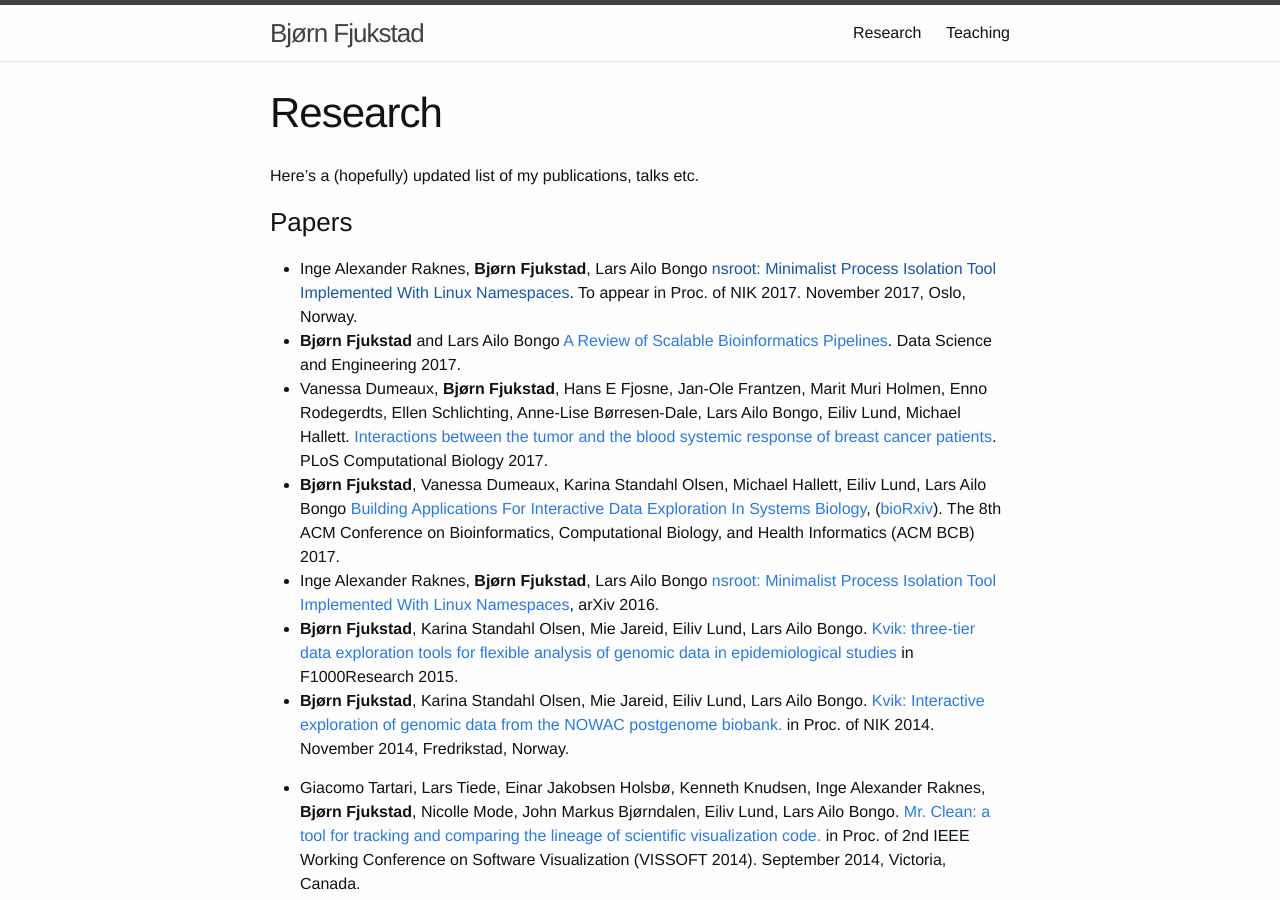
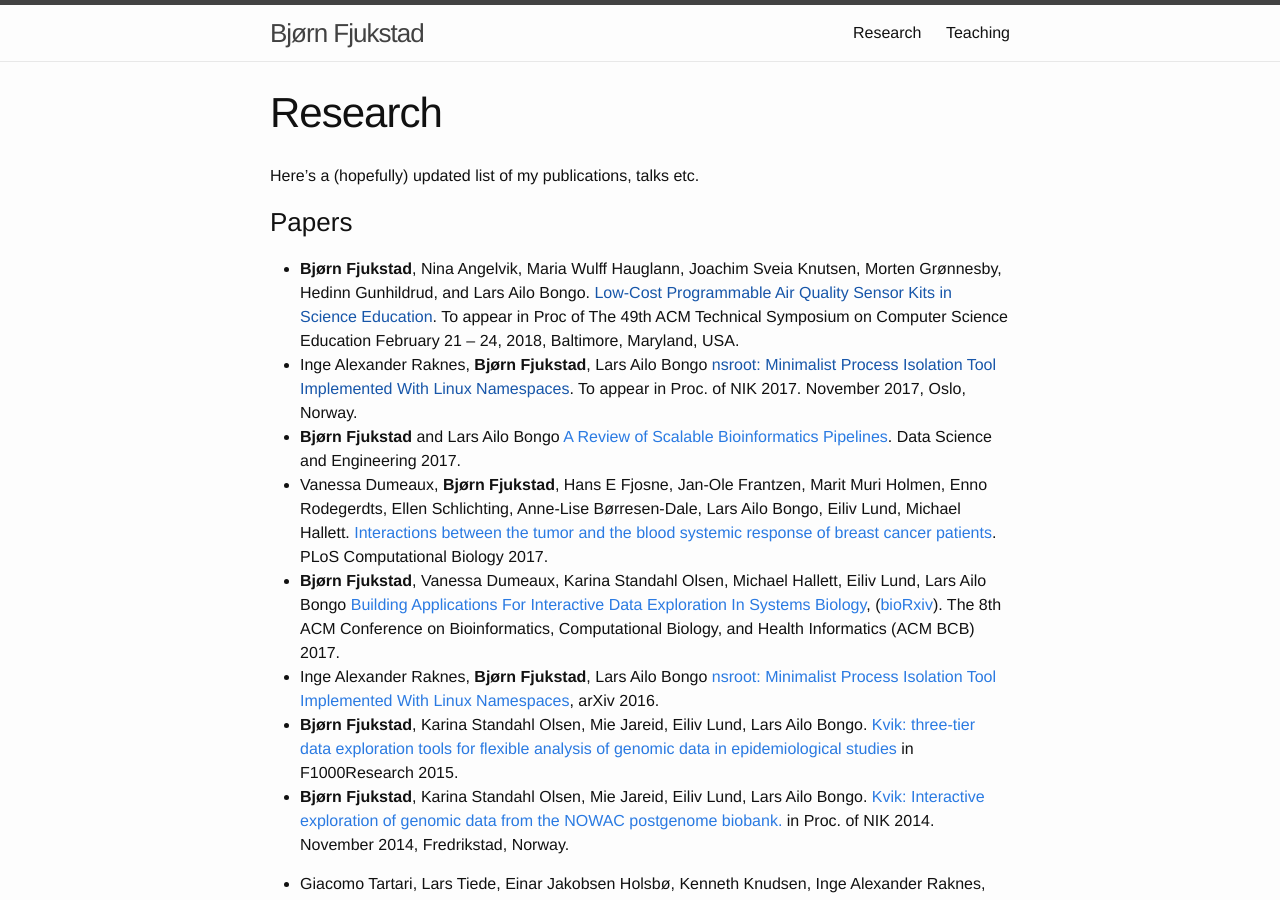
Before and after one commit to fjukstad/fjukstad.github.io, a Jekyll site: the page built from research.md, in a window 1280 px wide and 900 px high. Built offline with Jekyll 4.4.1, drawn with Linux system fonts in a browser that asks for light colours.

Commit message:
add air:bit paper

```diff
--- a/research.md
+++ b/research.md
@@ -6,6 +6,11 @@ permalink: /research/
 Here's a (hopefully) updated list of my publications, talks etc.
 
 ### Papers
+- **Bjørn Fjukstad**, Nina Angelvik, Maria Wulff Hauglann, Joachim Sveia
+    Knutsen, Morten Grønnesby, Hedinn Gunhildrud, and Lars Ailo Bongo.
+    [Low-Cost Programmable Air Quality Sensor Kits in Science Education](). To appear in Proc of
+    The 49th ACM Technical Symposium on Computer Science Education
+    February 21 – 24, 2018, Baltimore, Maryland, USA.
 - Inge Alexander Raknes, **Bjørn Fjukstad**, Lars Ailo Bongo [nsroot: Minimalist
   Process Isolation Tool Implemented With Linux Namespaces](). To appear in Proc.
   of NIK 2017. November 2017, Oslo, Norway.
```
